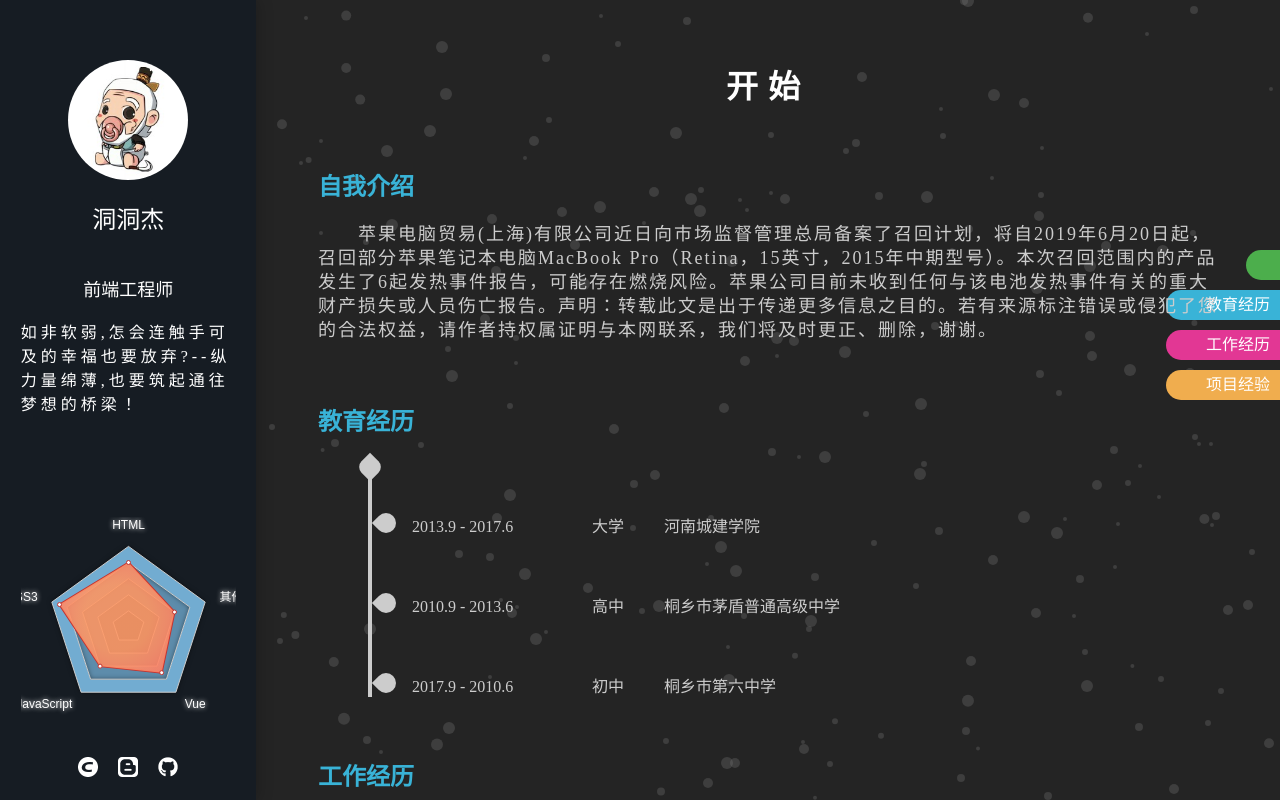
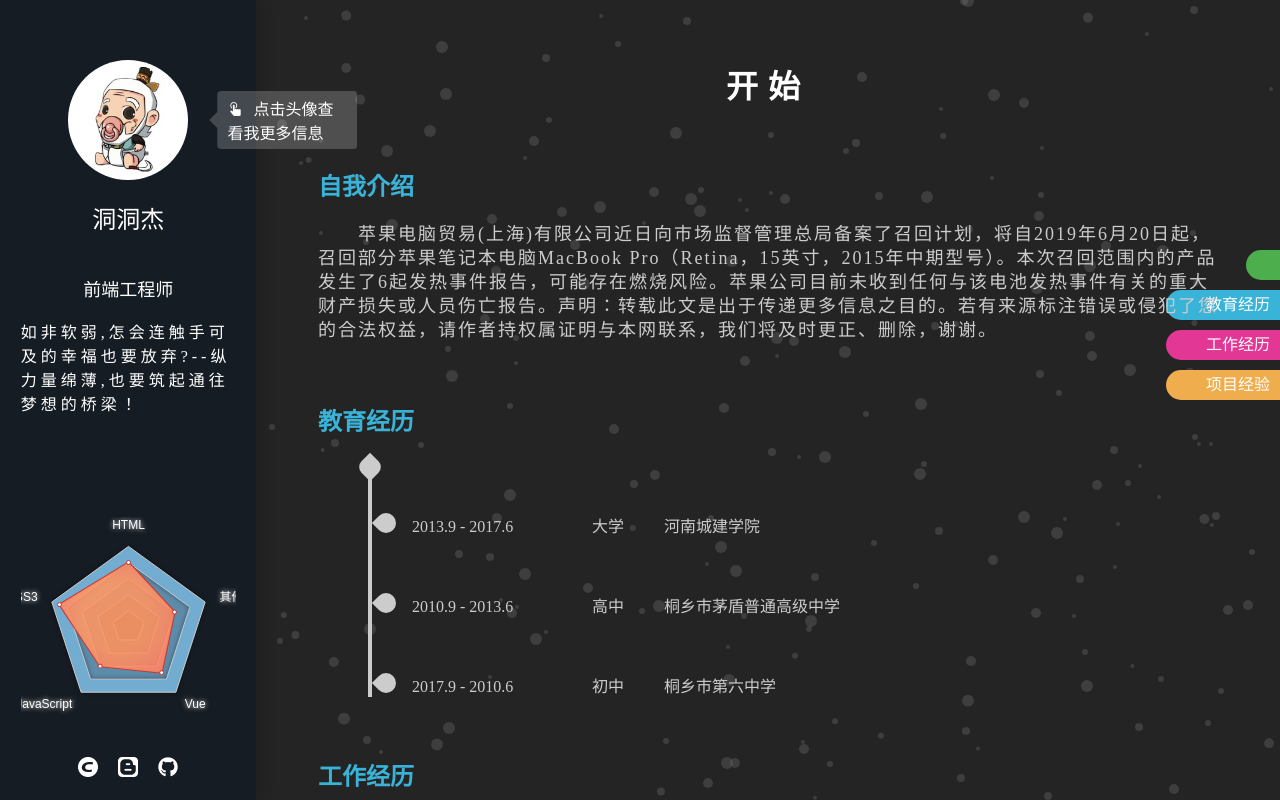
Before and after one commit to HomeSquat/resume, a Vue app: page / in a window 1280 px wide. Built offline with nearby package versions, Linux system fonts and the light colour scheme.

Commit message:
基本信息右侧，点击头像看更多信息的提示

```diff
--- a/src/views/Home/components/basicRight.vue
+++ b/src/views/Home/components/basicRight.vue
@@ -1,8 +1,14 @@
 <template>
   <div class="basic-right">
     <div class="user">
+      <div class="user-avatar-box">
         <div class="user-avatar" @click="changeActive">
           <img :src="'./userConfig/'+userInfoBasic.avatar" class="user-avatar__img">
+        </div>
+        <div v-if="isShowTip" class="tip">
+          <span class="icon iconfont iconshouzhi"></span>
+          <span>点击头像查看我更多信息</span>
+        </div>
       </div>
       <div class="user-name">{{userInfoBasic.name}}</div>
       <div class="user-job">{{userInfoBasic.job}}</div>
@@ -38,10 +44,12 @@ export default {
   },
   data() {
     return {
+      isShowTip: false,
     };
   },
   created() {
-
+    const isShwoTip = JSON.parse(localStorage.getItem('isShowTip'));
+    this.isShowTip = isShwoTip === null ? true : isShwoTip;
   },
   mounted() {
     this.initSkillRadar();
@@ -51,6 +59,10 @@ export default {
      * 左侧基本信息页面弹出缩进切换，触发父元素的值改变
      */
     changeActive() {
+      if (this.isShowTip) {
+        this.isShowTip = false;
+        localStorage.setItem('isShowTip', false);
+      }
       this.$emit('changeActive');
     },
     /**
@@ -151,6 +163,8 @@ export default {
     flex-direction column
     align-items center
     width 100% // 兼容ie
+    .user-avatar-box
+      position relative
       .user-avatar
         width 120px
         height 120px
@@ -160,6 +174,29 @@ export default {
         .user-avatar__img
           width 100%
           height 100%
+      .tip
+        position absolute
+        top 50%
+        right -160px
+        transform translateY(-50%)
+        width 140px
+        padding 5px 10px
+        border-radius 4px
+        background rgba(255,255,255,.2)
+        animation shake .3s infinite alternate
+        // transition all .3s
+        &:after
+          content ''
+          position absolute
+          top 50%
+          left -16px
+          transform translateY(-50%)
+          width 0
+          height 0
+          border 8px solid transparent
+          border-right-color rgba(255,255,255,.2)
+        .icon
+          margin-right 10px
     .user-name
       margin 20px 0
       font-size 24px
@@ -182,4 +219,19 @@ export default {
       width 20px
       height 20px
       margin 0 10px
+@keyframs shake
+  0%
+    transform translate3d(0,-50%,0)
+  100%
+    transform translate3d(10px,-50%,0)
+@-webkit-keyframes shake
+  0%
+    transform translate3d(0,-50%,0)
+  100%
+    transform translate3d(10px,-50%,0)
+@-moz-keyframes shake
+  0%
+    transform translate3d(0,-50%,0)
+  100%
+    transform translate3d(10px,-50%,0)
 </style>
```
Lines whose indentation alone changed are shown as unchanged.
